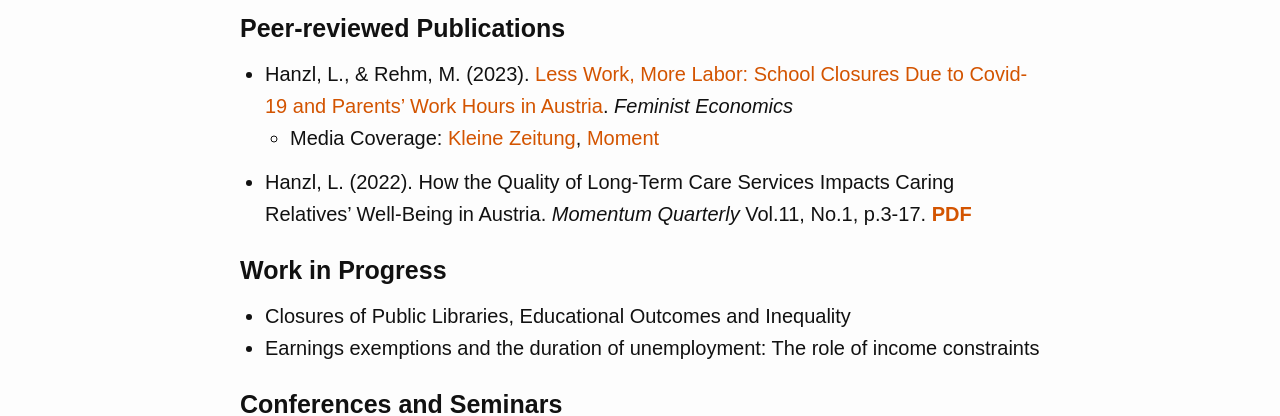
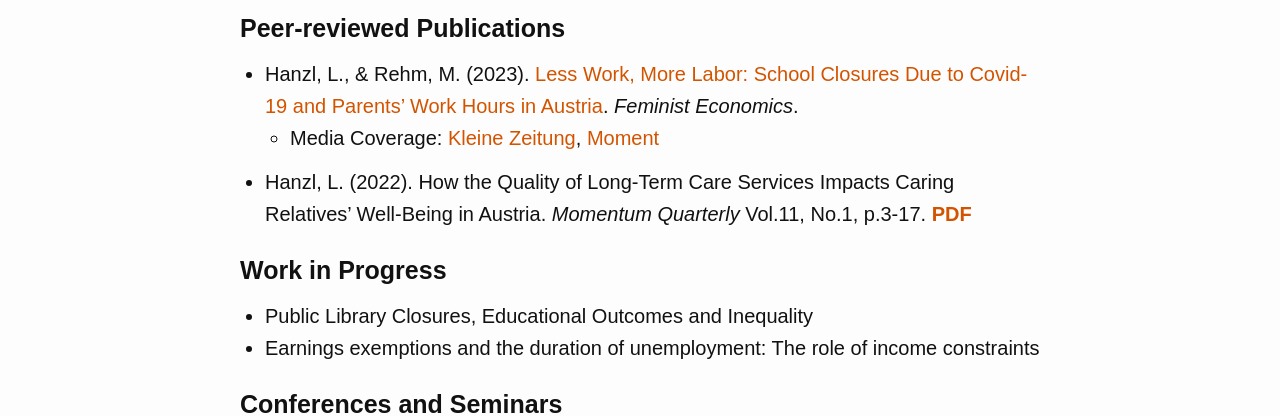
Before and after one commit to lisahanzl/lisahanzl.github.io, a Jekyll site: the page built from 01_research.md, in a window 1280 px wide. Shown: the part 142-558 px from the top of the page. Built offline with Jekyll 4.4.1, drawn with Linux system fonts in a browser that asks for light colours.

Commit message:
Update 01_research.md

```diff
--- a/01_research.md
+++ b/01_research.md
@@ -8,7 +8,7 @@ permalink: /research/
 
 ### Peer-reviewed Publications
 <p> </p>
-- Hanzl, L., & Rehm, M. (2023). [Less Work, More Labor: School Closures Due to Covid-19 and Parents' Work Hours in Austria](https://www.tandfonline.com/doi/full/10.1080/13545701.2023.2251972). *Feminist Economics*
+- Hanzl, L., & Rehm, M. (2023). [Less Work, More Labor: School Closures Due to Covid-19 and Parents' Work Hours in Austria](https://www.tandfonline.com/doi/full/10.1080/13545701.2023.2251972){:target="_blank"}. *Feminist Economics*.
   - Media Coverage: [Kleine Zeitung](https://www.kleinezeitung.at/politik/5981546/Frauen-unter-Druck_Folgen-der-Pandemie_Nur-Frauen-reduzierten){:target="_blank"}, [Moment](https://www.moment.at/story/schulschließungen-pandemie-arbeit){:target="_blank"}
 <p> </p>
 
@@ -18,7 +18,7 @@ permalink: /research/
 
 ### Work in Progress
 <p> </p>
-- Closures of Public Libraries, Educational Outcomes and Inequality
+- Public Library Closures, Educational Outcomes and Inequality
 - Earnings exemptions and the duration of unemployment: The role of income constraints
 <p> </p>
 
```
